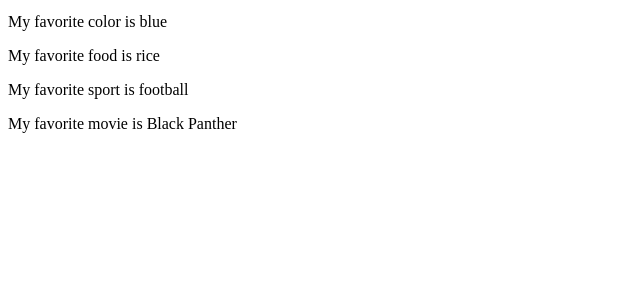
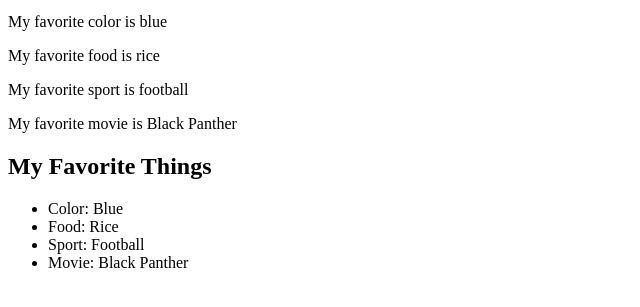
Before and after one commit to asante-kelvin123/Git-Practice, a plain HTML site: page index.html in a window 1280 px wide. Shown: the part 101-408 px from the top of the page, without its empty margins (0-640 px from the left). Drawn offline with Linux system fonts and the light colour scheme.

Commit message:
These are favorite Things

```diff
--- a/index.html
+++ b/index.html
@@ -13,5 +13,16 @@
     <p>My favorite sport is football</p>
     <p>My favorite movie is Black Panther</p>
 
+
+    <div>
+        <h2>My Favorite Things</h2>
+        <ul>
+            <li>Color: Blue</li>
+            <li>Food: Rice</li>
+            <li>Sport: Football</li>
+            <li>Movie: Black Panther</li>
+        </ul>
+    </div>
+
 </body>
 </html>
```
